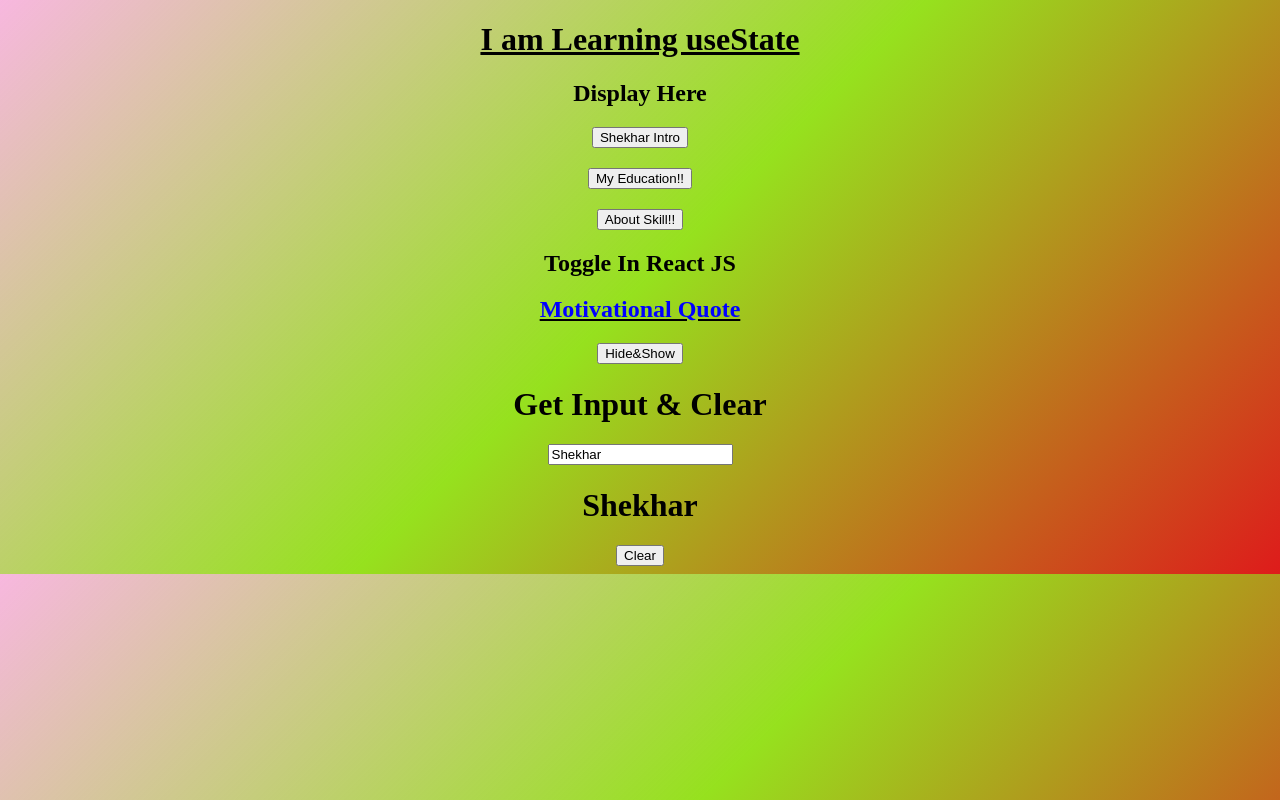
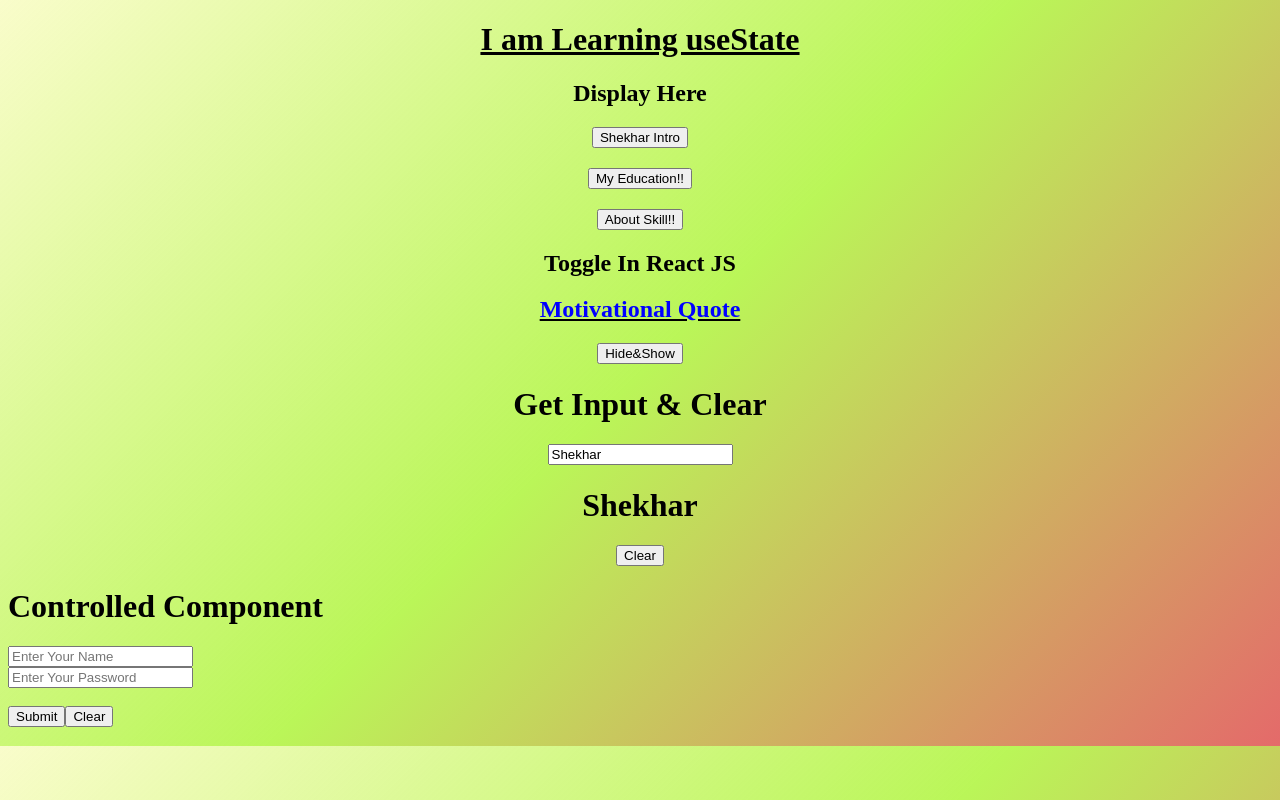
Before and after one commit to Shashi-Shekhar-1/myself, a React (Vite) app: page / in a window 1280 px wide. Built offline with nearby package versions, Linux system fonts and the light colour scheme.

Commit message:
Added Contolled Button

```diff
--- a/src/App.tsx
+++ b/src/App.tsx
@@ -2,6 +2,7 @@ import Intro from "./Intro";
 import Toggle from "./Toggle";
 import Skill from "./Skill";
 import Input from "./Input";
+import Controlled from "./Controlled";
 
 import Education from "./Education";
 import "./App.css";
@@ -15,6 +16,7 @@ function App() {
       {/* <Clock /> */}
       <Toggle />
       <Input />
+      <Controlled />
     </div>
   );
 }
--- /dev/null
+++ b/src/Controlled.tsx
@@ -0,0 +1,40 @@
+import { useState } from "react";
+
+function Controlled() {
+  const [name, setName] = useState("");
+  const [password, setPassword] = useState("");
+  return (
+    <div>
+      <h1>Controlled Component</h1>
+      <input
+        type="text"
+        value={name}
+        onChange={(event) => setName(event.target.value)}
+        placeholder="Enter Your Name"
+      />
+      <br />
+      <input
+        type="password"
+        value={password}
+        onChange={(event) => setPassword(event.target.value)}
+        placeholder="Enter Your Password"
+      />
+      <br />
+      <br />
+
+      <button>Submit</button>
+      <button
+        onClick={() => {
+          setName("");
+          setPassword("");
+        }}
+      >
+        Clear
+      </button>
+      <h3>{name}</h3>
+      <h3>{password}</h3>
+    </div>
+  );
+}
+
+export default Controlled;
--- a/src/index.css
+++ b/src/index.css
@@ -1,5 +1,5 @@
 body {
 
   /* background-color: rgb(58, 58, 198); */
-  background: linear-gradient(135deg,rgba(232, 40, 158, 0.333),rgb(150, 225, 30),rgb(222, 27, 27));
+  background: linear-gradient(135deg,rgba(237, 247, 98, 0.333),rgb(186, 246, 88),rgb(228, 106, 106));
 }
```
Also changed, not shown: 1 other file (tests, documents, lock files or other folders).
